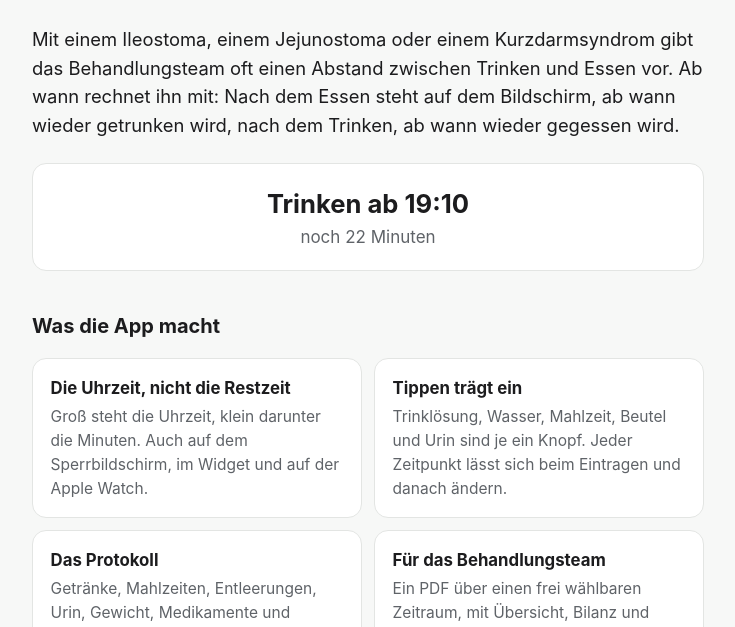
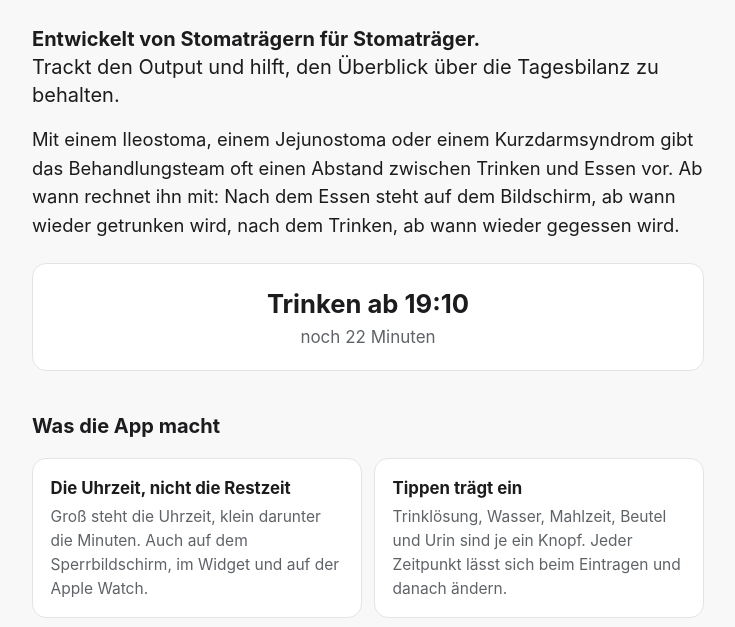
Before and after one commit to stonemaan/ab-wann, a plain HTML site: page index.html in a window 1280 px wide. Shown: the part 139-766 px from the top of the page, without its empty margins (272-1007 px from the left). Drawn offline with Linux system fonts and the light colour scheme.

Commit message:
Lead the support site with who it is for and what it does
Co-Authored-By: Claude Sonnet 5.5 <noreply@anthropic.com>

```diff
--- a/index.html
+++ b/index.html
@@ -4,7 +4,7 @@
 <meta charset="utf-8">
 <meta name="viewport" content="width=device-width, initial-scale=1">
 <title>Ab wann – Essen und Trinken im Abstand</title>
-<meta name="description" content="Die Uhrzeit, ab der wieder getrunken oder gegessen wird – für Menschen mit Ileostoma, Jejunostoma oder Kurzdarmsyndrom.">
+<meta name="description" content="Entwickelt von Stomaträgern für Stomaträger. Trackt den Output, zeigt die Uhrzeit, ab der wieder getrunken oder gegessen wird, und gibt einen Überblick über die Tagesbilanz.">
 <link rel="icon" href="favicon.png">
 <link rel="apple-touch-icon" href="apple-touch-icon.png">
 <link rel="stylesheet" href="style.css">
@@ -18,6 +18,9 @@
     <p>Essen und Trinken im Abstand</p>
   </div>
 </div>
+
+<p class="intro"><strong>Entwickelt von Stomaträgern für Stomaträger.</strong>
+Trackt den Output und hilft, den Überblick über die Tagesbilanz zu behalten.</p>
 
 <p class="lead">Mit einem Ileostoma, einem Jejunostoma oder einem Kurzdarmsyndrom gibt das
 Behandlungsteam oft einen Abstand zwischen Trinken und Essen vor. Ab wann rechnet
--- a/style.css
+++ b/style.css
@@ -42,7 +42,10 @@ a { color: var(--accent); }
 .hero { display: flex; gap: 1.25rem; align-items: center; }
 .hero img { width: 96px; height: 96px; border-radius: 22px; flex: none; }
 .hero p { font-size: 1.1rem; color: var(--muted); margin: 0; }
+.intro { font-size: 1.25rem; line-height: 1.4; margin-top: 1.75rem; }
+.intro strong { display: block; }
 .lead { font-size: 1.15rem; margin-top: 1.75rem; }
+.intro + .lead { margin-top: 1rem; }
 
 .cards { display: grid; gap: 12px; margin-top: 1rem; }
 @media (min-width: 560px) { .cards { grid-template-columns: 1fr 1fr; } }
```
